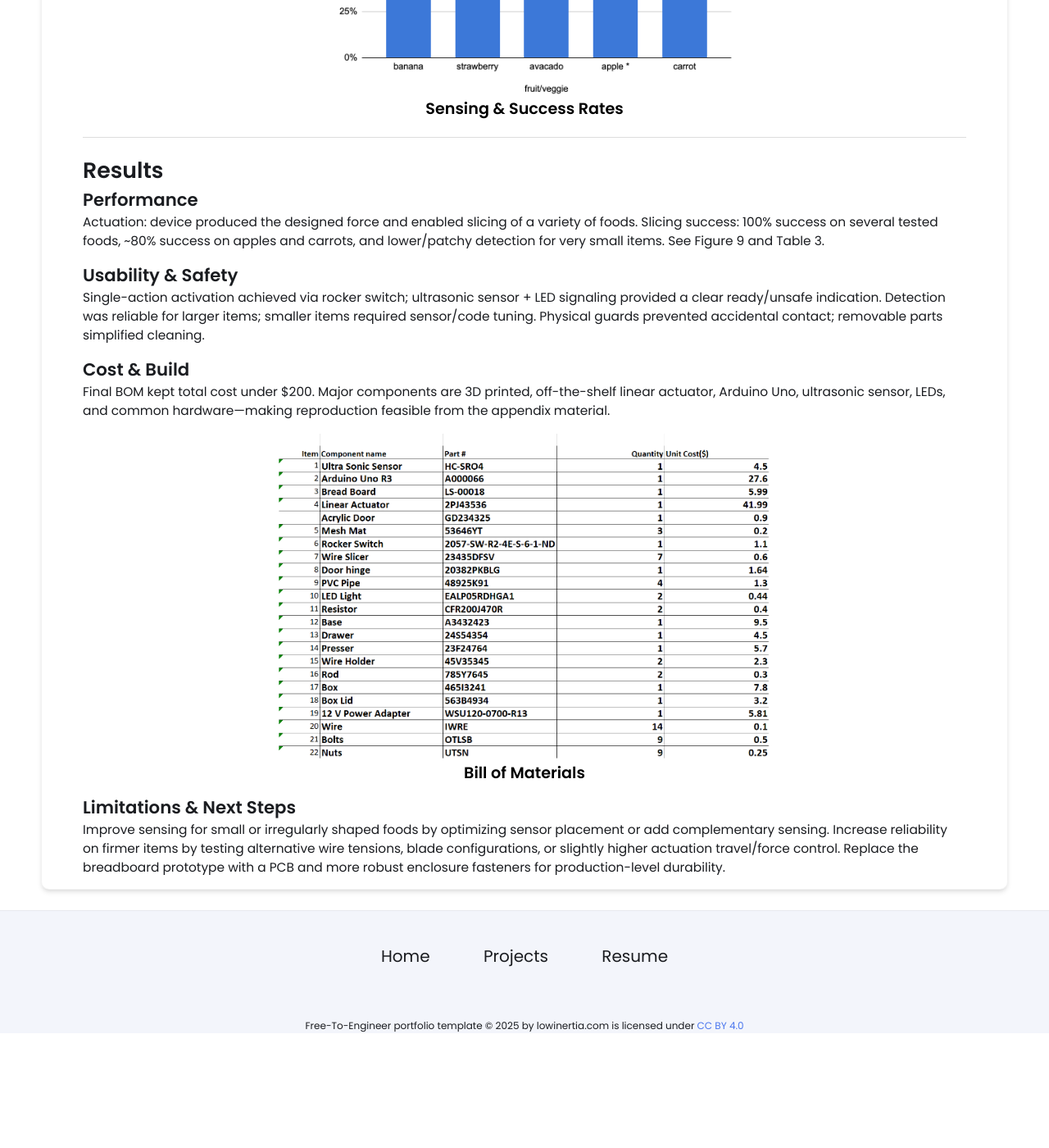
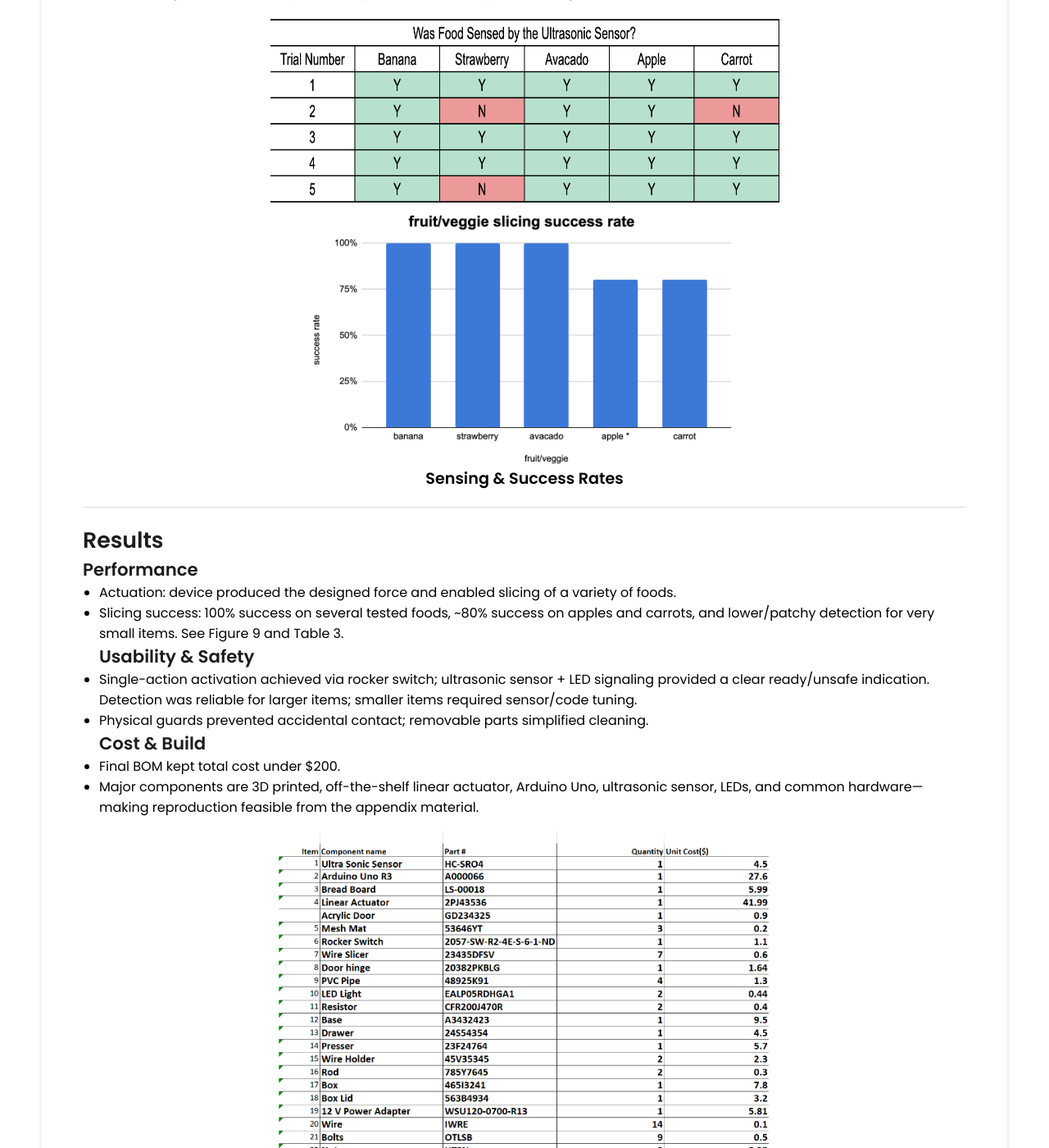
Before and after one commit to michael-vuong/michael-vuong.github.io, a Jekyll site: the page built from _projects/SureSlice/index.md, in a window 1280 px wide and 1400 px high, scrolled down 4278 px. Shown: the whole window at 82% size. Built offline with Jekyll 4.4.1, drawn with Linux system fonts in a browser that asks for light colours; before the commit the page ends 5538 px from its top, so only the background shows below that; some of the changed text lies outside the part shown.

Commit message:
Update index.md

```diff
--- a/_projects/SureSlice/index.md
+++ b/_projects/SureSlice/index.md
@@ -33,9 +33,14 @@ Create a mechanically-assistive countertop food slicer that enables users with l
 ## 1. Requirements & Concept Selection
 - Defined user needs (assistive, safe, easy-to-use) and translated into objectives/metrics.
 - Used pairwise comparison and morph charts to evaluate slicing methods, actuators, and safety features. Selected wire loops for blades and a linear actuator for actuation.
-{% include image-gallery.html images="Pairwise.png, Morph.png" height="300" %}
+{% include image-gallery.html images="Pairwise.png, Morph.png" height="350" %}
 <div style="text-align:center; font-size:1.2rem; font-weight:bold; margin-bottom:12px;">
   Pairwise Comparision & Morph Chart
+</div>
+
+{% include image-gallery.html images="LinearActuator.jpeg" height="300" %}
+<div style="text-align:center; font-size:1.2rem; font-weight:bold; margin-bottom:12px;">
+  Actuator Selected
 </div>
 
 ## 2. Mechanical Design
@@ -44,9 +49,9 @@ Create a mechanically-assistive countertop food slicer that enables users with l
 - Designed a slotted presser to align wires and ensure full cuts.
 - Designed removable wire holders and a drawer for cleaning and collection.
 {% include image-gallery.html images="Assem.png" height="400" %}
-{% include image-gallery.html images="Lid.png, Top.png" height="300" %}
-{% include image-gallery.html images="Drawer.png, Bottom.png" height="300" %}
-{% include image-gallery.html images="Press.png, WireHolder.png" height="300" %}
+{% include image-gallery.html images="Lid.png, Top.png" height="200" %}
+{% include image-gallery.html images="Drawer.png, Bottom.png" height="200" %}
+{% include image-gallery.html images="Press.png, WireHolder.png" height="200" %}
 <div style="text-align:center; font-size:1.2rem; font-weight:bold; margin-bottom:12px;">
   CAD Components
 </div>
@@ -82,19 +87,19 @@ Create a mechanically-assistive countertop food slicer that enables users with l
 # Results
 
 ## Performance
-Actuation: device produced the designed force and enabled slicing of a variety of foods.
-Slicing success: 100% success on several tested foods, ~80% success on apples and carrots, and lower/patchy detection for very small items. See Figure 9 and Table 3.
+- Actuation: device produced the designed force and enabled slicing of a variety of foods.
+- Slicing success: 100% success on several tested foods, ~80% success on apples and carrots, and lower/patchy detection for very small items. See Figure 9 and Table 3.
 ## Usability & Safety
-Single-action activation achieved via rocker switch; ultrasonic sensor + LED signaling provided a clear ready/unsafe indication. Detection was reliable for larger items; smaller items required sensor/code tuning.
-Physical guards prevented accidental contact; removable parts simplified cleaning.
+- Single-action activation achieved via rocker switch; ultrasonic sensor + LED signaling provided a clear ready/unsafe indication. Detection was reliable for larger items; smaller items required sensor/code tuning.
+- Physical guards prevented accidental contact; removable parts simplified cleaning.
 ## Cost & Build
-Final BOM kept total cost under $200.
-Major components are 3D printed, off-the-shelf linear actuator, Arduino Uno, ultrasonic sensor, LEDs, and common hardware—making reproduction feasible from the appendix material.
+- Final BOM kept total cost under $200.
+- Major components are 3D printed, off-the-shelf linear actuator, Arduino Uno, ultrasonic sensor, LEDs, and common hardware—making reproduction feasible from the appendix material.
 {% include image-gallery.html images="BOM.png" height="400" %}
 <div style="text-align:center; font-size:1.2rem; font-weight:bold; margin-bottom:12px;">
   Bill of Materials
 </div>
 ## Limitations & Next Steps
-Improve sensing for small or irregularly shaped foods by optimizing sensor placement or add complementary sensing.
-Increase reliability on firmer items by testing alternative wire tensions, blade configurations, or slightly higher actuation travel/force control.
-Replace the breadboard prototype with a PCB and more robust enclosure fasteners for production-level durability.
+- Improve sensing for small or irregularly shaped foods by optimizing sensor placement or add complementary sensing.
+- Increase reliability on firmer items by testing alternative wire tensions, blade configurations, or slightly higher actuation travel/force control.
+- Replace the breadboard prototype with a PCB and more robust enclosure fasteners for production-level durability.
```
